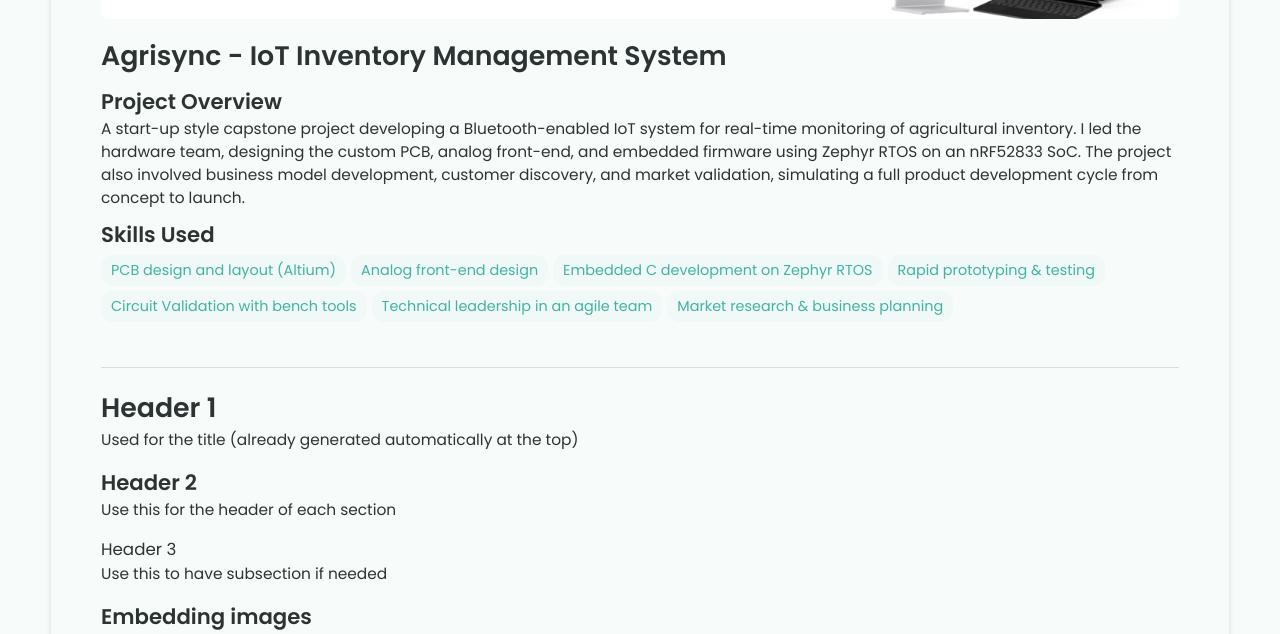
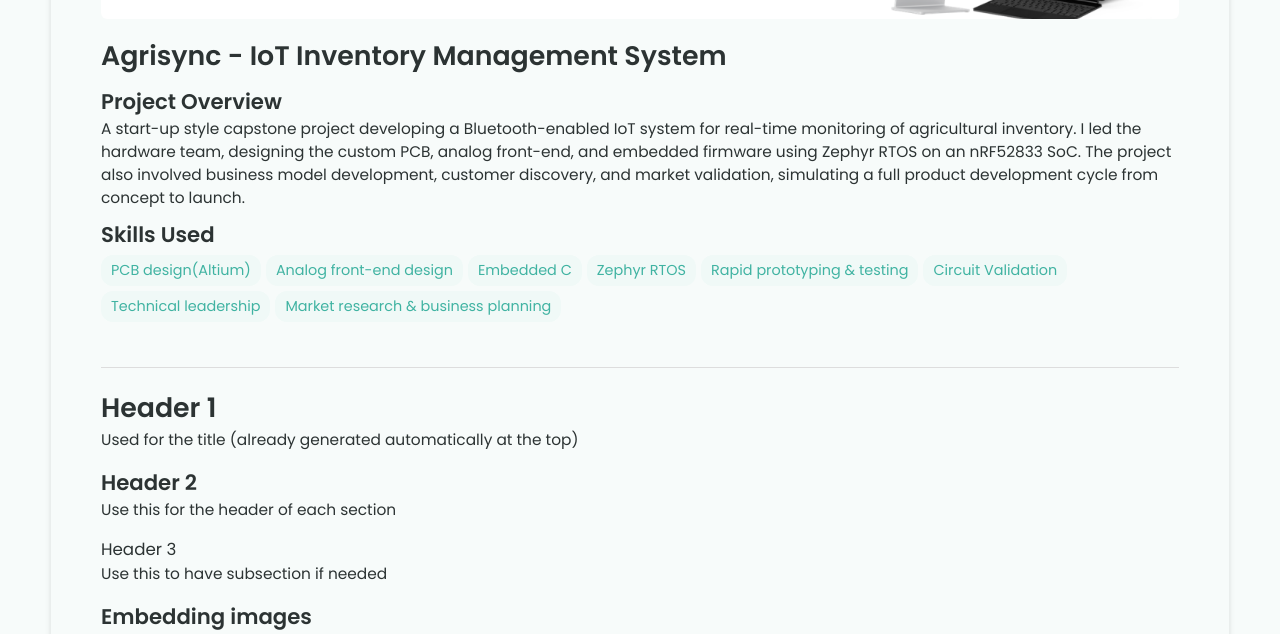
Before and after one commit to DanielNG0309/DanielNG0309.github.io, a Jekyll site: the page built from _projects/Agrisync/index.md, in a window 1280 px wide and 900 px high, scrolled down 471 px, cut to the strip 0-634 px from the top of the window. Built offline with Jekyll 4.4.1, drawn with Linux system fonts in a browser that asks for light colours.

Commit message:
Update index.md

```diff
--- a/_projects/Agrisync/index.md
+++ b/_projects/Agrisync/index.md
@@ -3,12 +3,13 @@ layout: post
 title: Agrisync - IoT Inventory Management System
 description:  A start-up style capstone project developing a Bluetooth-enabled IoT system for real-time monitoring of agricultural inventory. I led the hardware team, designing the custom PCB, analog front-end, and embedded firmware using Zephyr RTOS on an nRF52833 SoC. The project also involved business model development, customer discovery, and market validation, simulating a full product development cycle from concept to launch.
 skills:
-  - PCB design and layout (Altium)
+  - PCB design(Altium)
   - Analog front-end design
-  - Embedded C development on Zephyr RTOS
+  - Embedded C
+  - Zephyr RTOS
   - Rapid prototyping & testing
-  - Circuit Validation with bench tools
-  - Technical leadership in an agile team
+  - Circuit Validation
+  - Technical leadership
   - Market research & business planning
 
 main-image: /agrisyncOverview.png
```
